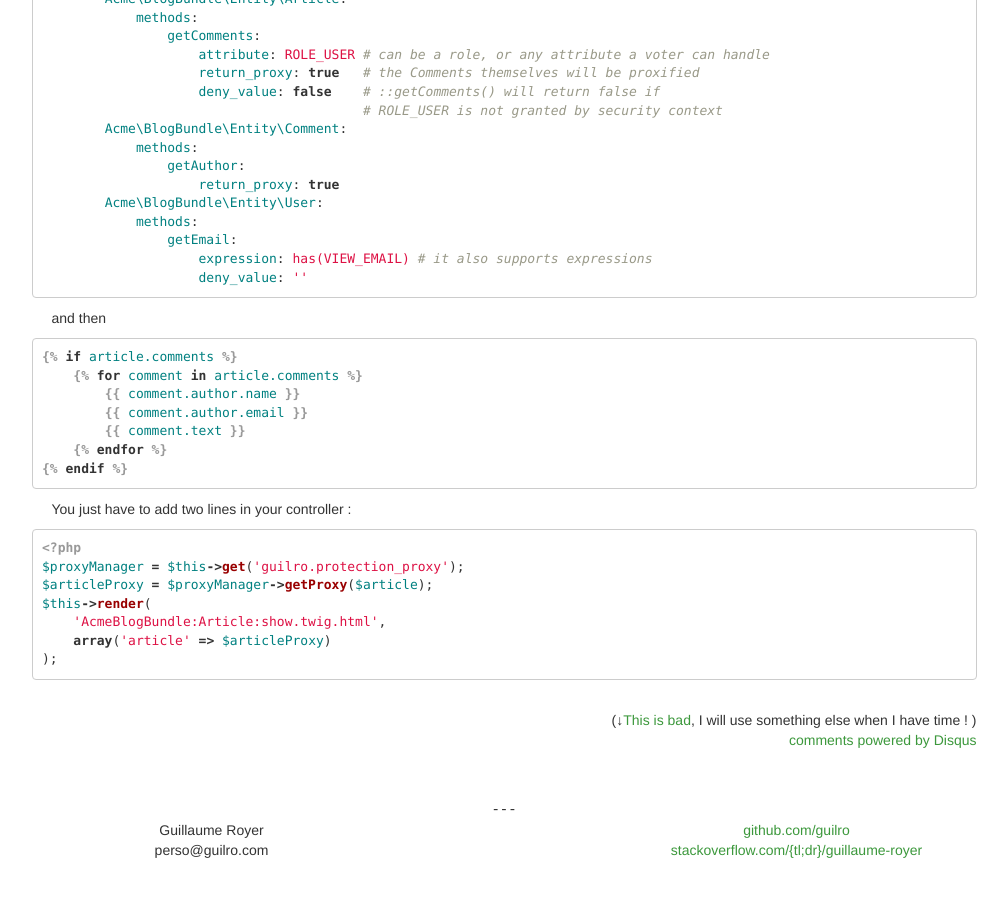
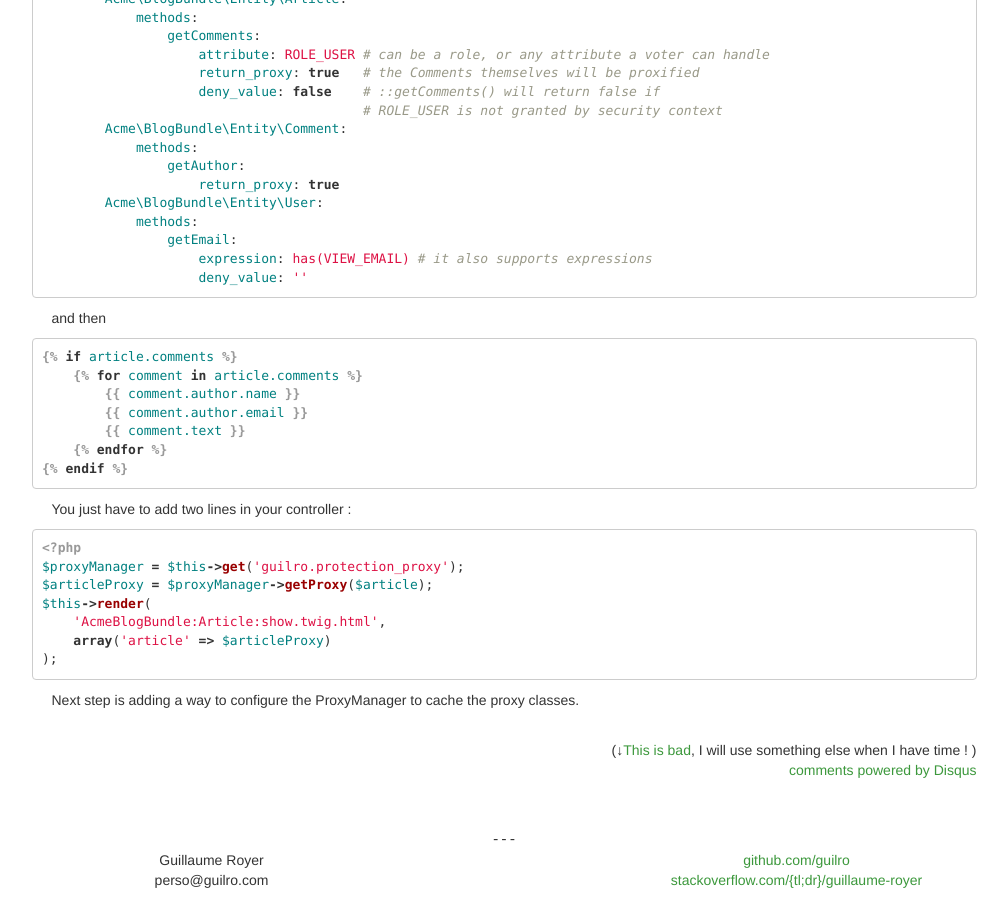
Before and after one commit to jillro/guilro.github.io, a Jekyll site: the page built from _posts/2014-01-23-guilro-protection-proxy-bundle-2.md, in a window 1280 px wide and 900 px high, scrolled down 574 px. Shown: the whole window, without its empty margins (136-1144 px from the left). Built offline with Jekyll 4.4.1, drawn with Linux system fonts in a browser that asks for light colours; Markdown is read by kramdown in place of the engine named in the settings; comment, search, counter and statistics services are not loaded; before the commit the page ends 1444 px from its top, so only the background shows below that.

Commit message:
update article GuilroProxyBundle with Ocramius ProxyManager

````diff
--- a/_posts/2014-01-23-guilro-protection-proxy-bundle-2.md
+++ b/_posts/2014-01-23-guilro-protection-proxy-bundle-2.md
@@ -63,3 +63,5 @@ $this->render(
     array('article' => $articleProxy)
 );
 ```
+
+Next step is adding a way to configure the ProxyManager to cache the proxy classes.
````
